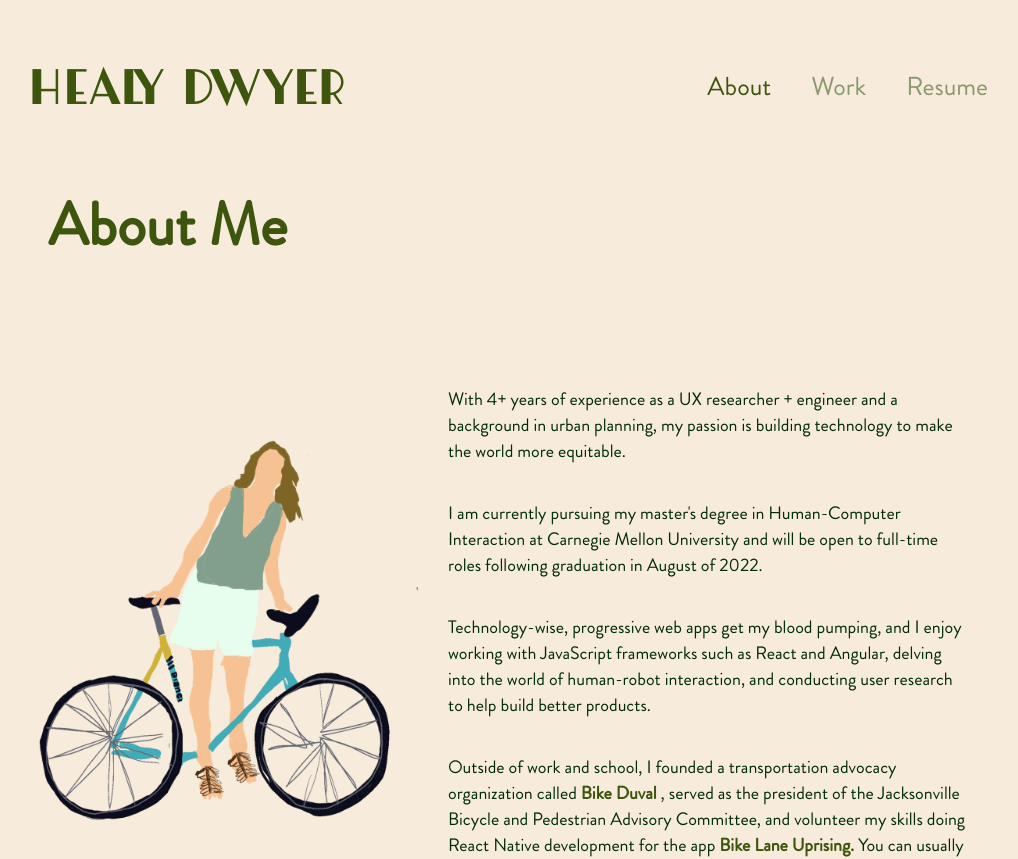
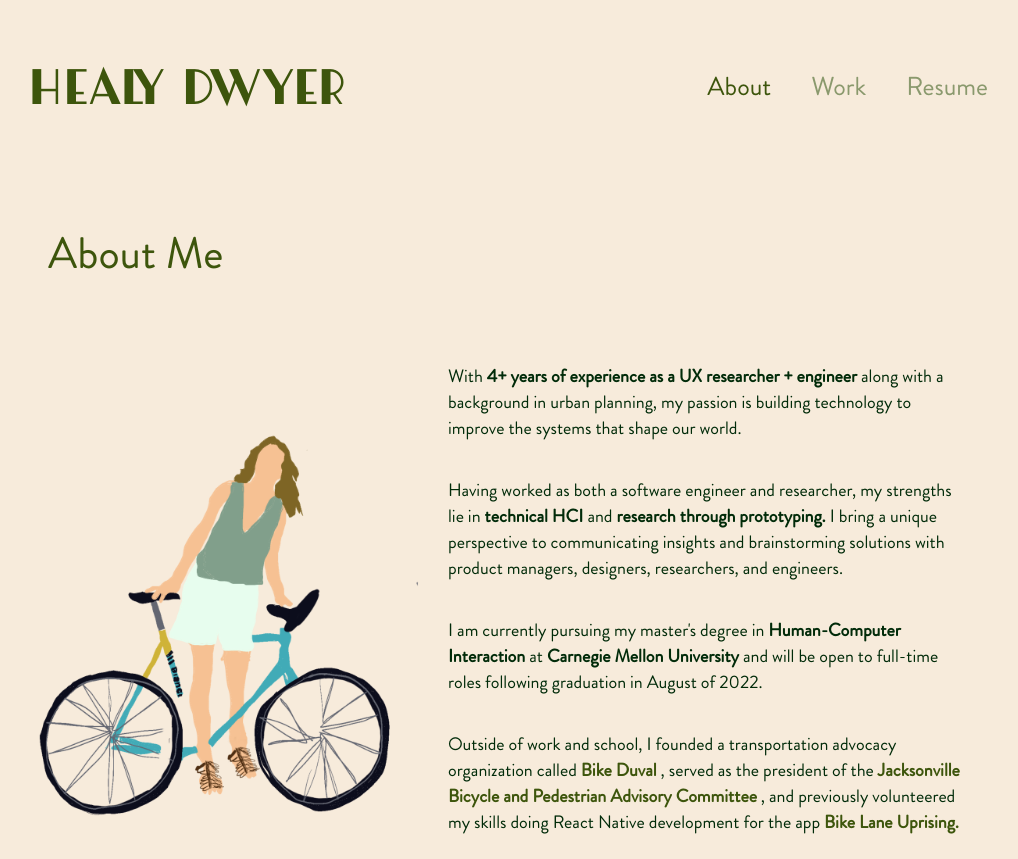
Before and after one commit to healydwya/healydwya.github.io, a React (Create React App) app: page /about in a window 1280 px wide. Shown: the top 859 px of the page, without its empty margins (132-1150 px from the left). Built offline with nearby package versions, Linux system fonts and the light colour scheme.

Commit message:
updated resume and about page

```diff
--- a/src/About.js
+++ b/src/About.js
@@ -8,10 +8,11 @@ function About(props) {
       <div className="about-text">
         <img src={bike} className="App-logo" alt="logo" />
         <div className="col">
-          <p> With 4+ years of experience as a UX researcher + engineer and a background in urban planning, my passion is building technology to make the world more equitable. </p>
-          <p>I am currently pursuing my master's degree in Human-Computer Interaction at Carnegie Mellon University and will be open to full-time roles following graduation in August of 2022. </p>
-          <p> Technology-wise, progressive web apps get my blood pumping, and I enjoy working with JavaScript frameworks such as React and Angular, delving into the world of human-robot interaction, and conducting user research to help build better products. </p>
-          <p> Outside of work and school, I founded a transportation advocacy organization called <a href="http://instagram.com/bikeduval" target="_blank" rel="noreferrer"> Bike Duval </a>, served as the president of the Jacksonville Bicycle and Pedestrian Advisory Committee, and volunteer my skills doing React Native development for the app <a href="http://bikelaneuprising.com" target="_blank" rel="noreferrer"> Bike Lane Uprising. </a> You can usually find me running, cycling, hiking, camping, hanging with pals, and drinking coffee around town. </p>
+          <p> With <b>4+ years of experience as a UX researcher + engineer </b> along with a background in urban planning, my passion is building technology to improve the systems that shape our world. </p>
+          <p> Having worked as both a software engineer and researcher, my strengths lie in <b> technical HCI</b> and <b> research through prototyping. </b>I bring a unique perspective to communicating insights and brainstorming solutions with product managers, designers, researchers, and engineers. </p>
+          <p>I am currently pursuing my master's degree in <b> Human-Computer Interaction</b> at <b>Carnegie Mellon University</b> and will be open to full-time roles following graduation in August of 2022. </p>
+          <p> Outside of work and school, I founded a transportation advocacy organization called <a href="http://instagram.com/bikeduval" target="_blank" rel="noreferrer"> Bike Duval </a>, served as the president of the <a href="https://www.facebook.com/bpacfriends" target="_blank" rel="noreferrer">Jacksonville Bicycle and Pedestrian Advisory Committee </a>, and previously volunteered my skills doing React Native development for the app <a href="http://bikelaneuprising.com" target="_blank" rel="noreferrer"> Bike Lane Uprising. </a> </p>
+          <p> You can usually find me biking with pals, camping, or playing fetch with my big fluffy dog, Otis.</p>
         </div>
       </div>
     </div>
--- a/src/About.scss
+++ b/src/About.scss
@@ -6,7 +6,10 @@
     h1 {
         color: #3D550C;
         padding: 20px;
-        font-size: 60px;
+        font-size: 44px;
+        font-weight: 500;
+        margin-bottom: 0;
+        margin-top: 10vh;
     }
     .about-text {
         display: flex;
--- a/src/Home.scss
+++ b/src/Home.scss
@@ -90,8 +90,9 @@
       h1 {
         margin-top: 10vh;
         color: #3D550C;
-        font-size: 60px;
         font-family: "Brandon";
+        font-size: 44px;
+        font-weight: 500;
       }
       p {
         color: #012b09;
--- a/src/Skills.scss
+++ b/src/Skills.scss
@@ -18,7 +18,11 @@
     h1 {
         padding: 20px;
         color: #3D550C;
-        font-size: 60px;
+        margin-top: 10vh;
+        color: #3D550C;
+        font-family: "Brandon";
+        font-size: 44px;
+        font-weight: 500;
     }
     .skills-text {
         justify-content: center;
```
Also changed, not shown: 1 other file (tests, documents, lock files or other folders).
